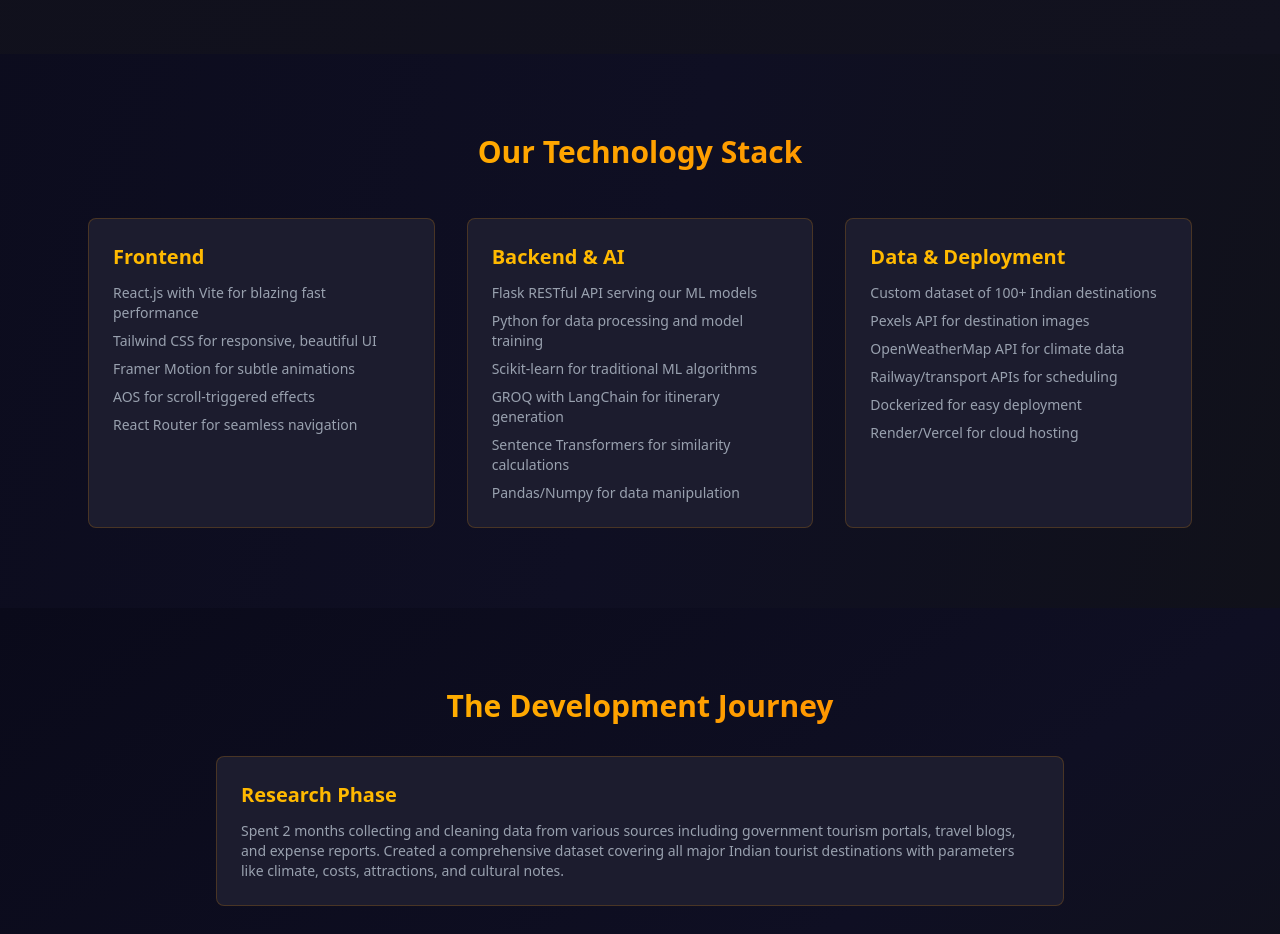
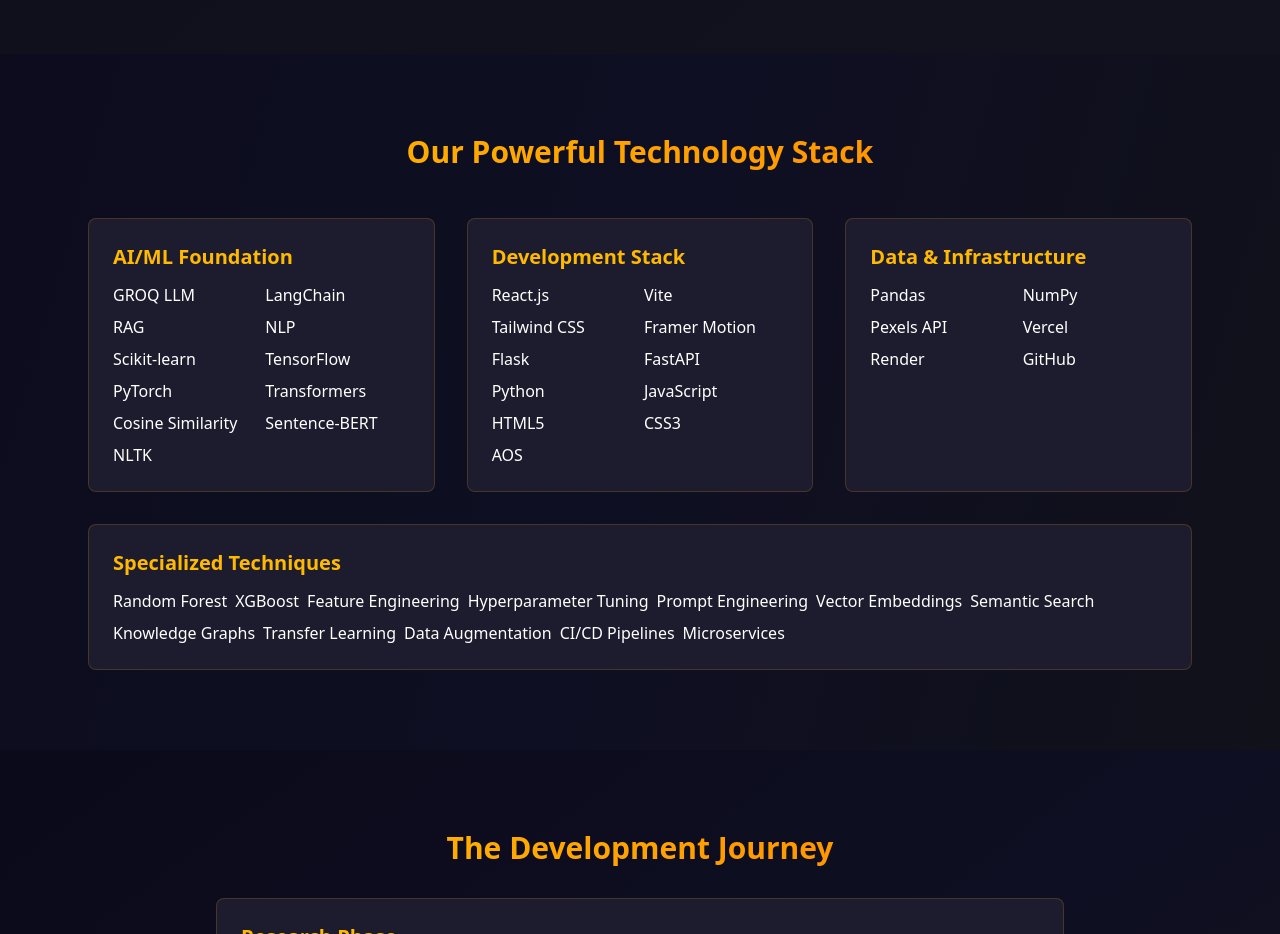
Before and after one commit to soham047/safarcraft-frontend, a React (Vite) app: page /about in a window 1280 px wide. Shown: the part 1920-2854 px from the top of the page. Built offline with nearby package versions, Linux system fonts and the light colour scheme.

Commit message:
Update about.jsx

```diff
--- a/src/pages/about.jsx
+++ b/src/pages/about.jsx
@@ -123,43 +123,76 @@
       {/* Tech Stack */}
       <section className="py-20 px-6 max-w-6xl mx-auto">
         <h2 className="text-3xl font-bold mb-12 text-center bg-clip-text text-transparent bg-gradient-to-r from-amber-400 to-orange-400">
-          Our Technology Stack
+          Our Powerful Technology Stack
         </h2>
 
         <div className="grid md:grid-cols-3 gap-8">
+          {/* AI/ML Core */}
           <div className="bg-[#1c1c2e] p-6 rounded-lg border border-amber-500/20" data-aos="fade-up">
-            <h3 className="text-xl font-semibold mb-3 text-amber-400">Frontend</h3>
-            <ul className="text-gray-400 text-sm space-y-2">
-              <li>React.js with Vite for blazing fast performance</li>
-              <li>Tailwind CSS for responsive, beautiful UI</li>
-              <li>Framer Motion for subtle animations</li>
-              <li>AOS for scroll-triggered effects</li>
-              <li>React Router for seamless navigation</li>
-            </ul>
+            <h3 className="text-xl font-semibold mb-3 text-amber-400">AI/ML Foundation</h3>
+            <div className="grid grid-cols-2 gap-2">
+              <div className="tech-pill">GROQ LLM</div>
+              <div className="tech-pill">LangChain</div>
+              <div className="tech-pill">RAG</div>
+              <div className="tech-pill">NLP</div>
+              <div className="tech-pill">Scikit-learn</div>
+              <div className="tech-pill">TensorFlow</div>
+              <div className="tech-pill">PyTorch</div>
+              <div className="tech-pill">Transformers</div>
+              <div className="tech-pill">Cosine Similarity</div>
+              <div className="tech-pill">Sentence-BERT</div>
+              <div className="tech-pill">NLTK</div>
+            </div>
           </div>
 
+          {/* Development Stack */}
           <div className="bg-[#1c1c2e] p-6 rounded-lg border border-amber-500/20" data-aos="fade-up" data-aos-delay="100">
-            <h3 className="text-xl font-semibold mb-3 text-amber-400">Backend & AI</h3>
-            <ul className="text-gray-400 text-sm space-y-2">
-              <li>Flask RESTful API serving our ML models</li>
-              <li>Python for data processing and model training</li>
-              <li>Scikit-learn for traditional ML algorithms</li>
-              <li>GROQ with LangChain for itinerary generation</li>
-              <li>Sentence Transformers for similarity calculations</li>
-              <li>Pandas/Numpy for data manipulation</li>
-            </ul>
+            <h3 className="text-xl font-semibold mb-3 text-amber-400">Development Stack</h3>
+            <div className="grid grid-cols-2 gap-2">
+              <div className="tech-pill">React.js</div>
+              <div className="tech-pill">Vite</div>
+              <div className="tech-pill">Tailwind CSS</div>
+              <div className="tech-pill">Framer Motion</div>
+              <div className="tech-pill">Flask</div>
+              <div className="tech-pill">FastAPI</div>
+              <div className="tech-pill">Python</div>
+              <div className="tech-pill">JavaScript</div>
+              <div className="tech-pill">HTML5</div>
+              <div className="tech-pill">CSS3</div>
+              <div className="tech-pill">AOS</div>
+            </div>
           </div>
 
+          {/* Data & Infrastructure */}
           <div className="bg-[#1c1c2e] p-6 rounded-lg border border-amber-500/20" data-aos="fade-up" data-aos-delay="200">
-            <h3 className="text-xl font-semibold mb-3 text-amber-400">Data & Deployment</h3>
-            <ul className="text-gray-400 text-sm space-y-2">
-              <li>Custom dataset of 100+ Indian destinations</li>
-              <li>Pexels API for destination images</li>
-              <li>OpenWeatherMap API for climate data</li>
-              <li>Railway/transport APIs for scheduling</li>
-              <li>Dockerized for easy deployment</li>
-              <li>Render/Vercel for cloud hosting</li>
-            </ul>
+            <h3 className="text-xl font-semibold mb-3 text-amber-400">Data & Infrastructure</h3>
+            <div className="grid grid-cols-2 gap-2">
+              <div className="tech-pill">Pandas</div>
+              <div className="tech-pill">NumPy</div>
+              <div className="tech-pill">Pexels API</div>
+              <div className="tech-pill">Vercel</div>
+              <div className="tech-pill">Render</div>
+              <div className="tech-pill">GitHub</div>
+            </div>
+          </div>
+        </div>
+
+        {/* Specialized Techniques */}
+        <div className="mt-8 bg-[#1c1c2e] p-6 rounded-lg border border-amber-500/20" data-aos="fade-up">
+          <h3 className="text-xl font-semibold mb-3 text-amber-400">Specialized Techniques</h3>
+          <div className="flex flex-wrap gap-2">
+            <div className="tech-pill">Random Forest</div>
+            <div className="tech-pill">XGBoost</div>
+            <div className="tech-pill">Feature Engineering</div>
+            <div className="tech-pill">Hyperparameter Tuning</div>
+            <div className="tech-pill">Prompt Engineering</div>
+            <div className="tech-pill">Vector Embeddings</div>
+            <div className="tech-pill">Semantic Search</div>
+            <div className="tech-pill">Knowledge Graphs</div>
+            <div className="tech-pill">Transfer Learning</div>
+            <div className="tech-pill">Data Augmentation</div>
+            <div className="tech-pill">CI/CD Pipelines</div>
+            <div className="tech-pill">Microservices</div>
           </div>
         </div>
       </section>
```
